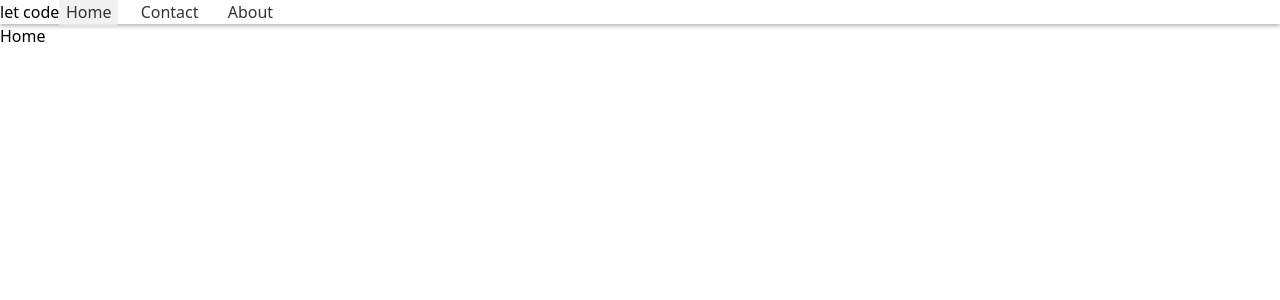
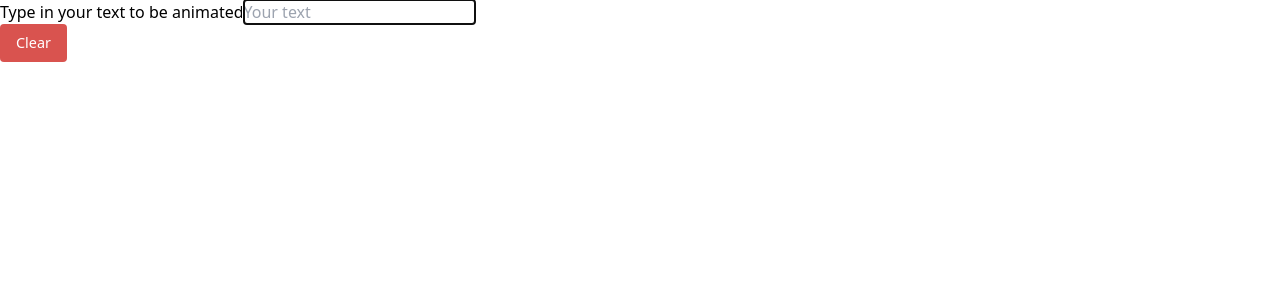
Before and after one commit to Hendrickhz/react-30-projects, a React (Vite) app: page / in a window 1280 px wide. Shown: the top 300 px of the page. Built offline with nearby package versions, Linux system fonts and the light colour scheme.

Commit message:
project 18 | text animation app finished

```diff
--- a/package.json
+++ b/package.json
@@ -11,6 +11,7 @@
   },
   "dependencies": {
     "react": "^18.2.0",
+    "react-animated-text-content": "^1.0.1",
     "react-dom": "^18.2.0",
     "react-icons": "^4.10.1",
     "styled-components": "^6.0.4",
--- a/src/App.jsx
+++ b/src/App.jsx
@@ -4,7 +4,8 @@
 // import Randomize from "./projects/02-randomize-color/Randomize";
 // import ESignature from './projects/E-signature-01/ESignature'
 import "./App.css";
-import ResponsiveNav from "./projects/17-responsive-navbar/ResponsiveNav";
+// import ResponsiveNav from "./projects/17-responsive-navbar/ResponsiveNav";
+import TextAnimationApp from "./projects/18-text-animation/TextAnimationApp";
 // import NoteApp from "./projects/16-note-app/NoteApp";
 // import RegForm from "./projects/15-register-form/RegForm";
 // import ContactFilterApp from "./projects/14-contact-filler-app/ContactFilterApp";
@@ -37,7 +38,8 @@
       {/* <ContactFilterApp /> */}
       {/* <RegForm/> */}
       {/* <NoteApp/> */}
-      <ResponsiveNav />
+      {/* <ResponsiveNav /> */}
+      <TextAnimationApp/>
     </div>
   );
 };
--- /dev/null
+++ b/src/components/FormGroup.jsx
@@ -0,0 +1,33 @@
+import React from "react";
+
+const FormGroup = ({
+  label,
+  inputType = "text",
+  placeholder,
+  values,
+  onInput,
+  onKeyUp,
+  onChange,
+  readonly = false,
+  className,
+  reference,
+}) => {
+  return (
+    <div className=" flex flex-col">
+      <label htmlFor="">{label}</label>
+      <input
+        className={`${className ?? "border mt-3 pl-3"}`}
+        type={inputType}
+        placeholder={placeholder}
+        value={values}
+        onInput={onInput}
+        onChange={onChange}
+        onKeyUp={onKeyUp}
+        readOnly={readonly}
+        ref={reference}
+      />
+    </div>
+  );
+};
+
+export default FormGroup;
--- /dev/null
+++ b/src/projects/18-text-animation/TextAnimationApp.jsx
@@ -0,0 +1,63 @@
+import React, { useEffect, useRef, useState } from "react";
+import Button from "../../components/Button";
+import FormGroup from "../../components/FormGroup";
+import AnimatedText from "react-animated-text-content";
+const TextAnimationApp = () => {
+  const [inputValue, setInputValue] = useState("");
+  const [animatedText, setAnimatedText] = useState("");
+  const [showAnimate, setShowAnimate] = useState(false);
+  const handleInput = (e) => {
+    setInputValue(e.target.value);
+    setShowAnimate(false)
+  };
+  const handleSubmit = (e) => {
+    e.preventDefault();
+    setShowAnimate(true);
+  };
+  const handleClear = () => {
+    setAnimatedText(inputValue);
+    setShowAnimate(true);
+    setInputValue(() => "");
+  };
+  const inputValueRef = useRef(null);
+  useEffect(() => {
+    inputValueRef.current.focus();
+  }, []);
+  return (
+    <div className="w-[90%] mx-auto">
+      <div className="flex flex-col mt-5 items-center justify-center gap-4  py-4">
+        <form
+          className=" flex gap-4 items-center border p-4"
+          onSubmit={handleSubmit}
+        >
+          <FormGroup
+            label={"Type in your text to be animated"}
+            placeholder={"Your text"}
+            values={inputValue}
+            onChange={handleInput}
+            reference={inputValueRef}
+          />
+          <Button text={"Clear"} classes={"btn-danger"} onClick={handleClear} />
+        </form>
+        { showAnimate && animatedText && (
+          <AnimatedText
+            //   type="words"
+            type="chars"
+            interval={0.04}
+            duration={1.1}
+            animation={{
+              x: "-100px",
+              y: "-20px",
+              ease: "linear",
+            }}
+            className=" text-2xl font-semibold"
+          >
+            {animatedText}
+          </AnimatedText>
+        )}
+      </div>
+    </div>
+  );
+};
+
+export default TextAnimationApp;
```
Also changed, not shown: 1 other file (tests, documents, lock files or other folders).
